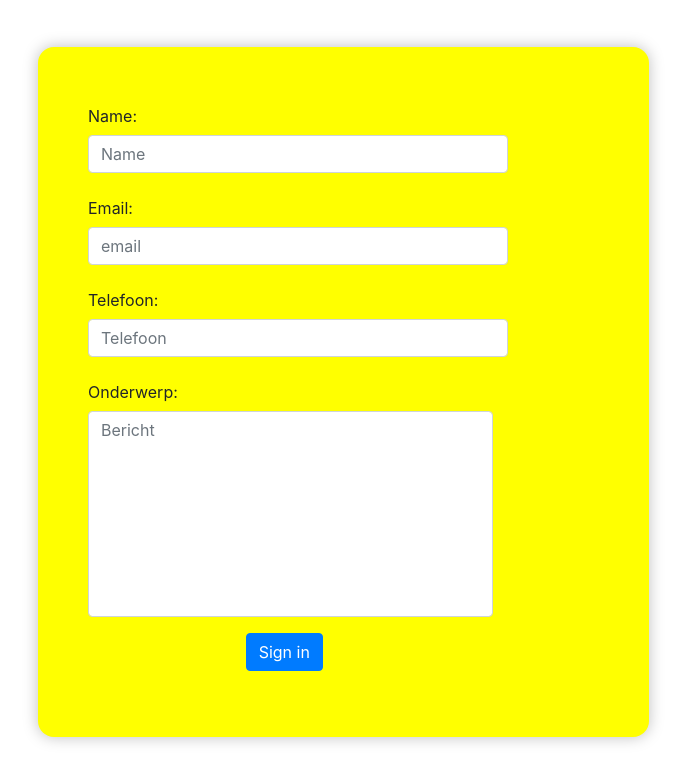
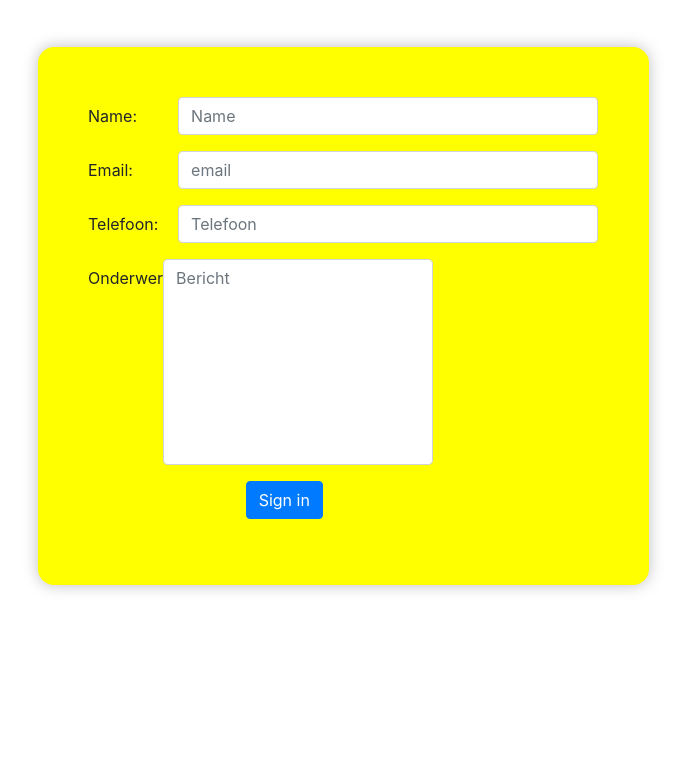
Before and after one commit to bennyho88/Final-project, a plain HTML site: page index.html in a window 1280 px wide. Shown: the part 863-1644 px from the top of the page, without its empty margins (47-733 px from the left). After the commit the page ends 1498 px from the top, so only its background shows below. Drawn offline with nearby package versions, Linux system fonts and the light colour scheme.

Commit message:
modified the size of the inputs

```diff
--- a/index.html
+++ b/index.html
@@ -31,26 +31,26 @@
                 <form>
                     <div class="form-container">
                         <div class="form-group row">
-                          <label for="inputName3" class="col-sm-4 col-form-label">Name:</label>
+                          <label for="inputName3" class="col-sm-2 col-form-label">Name:</label>
                           <div class="col-sm-10">
                             <input type="text" class="form-control" id="inputName3" placeholder="Name" required>
                           </div>
                         </div>
                         <div class="form-group row">
-                          <label for="inputEmail3" class="col-sm-4 col-form-label">Email:</label>
+                          <label for="inputEmail3" class="col-sm-2 col-form-label">Email:</label>
                           <div class="col-sm-10">
                             <input type="email" class="form-control" id="inputEmail3" placeholder="email" required>
                           </div>
                         </div>
                         <div class="form-group row">
-                            <label for="inputTelefoon3" class="col-sm-4 col-form-label">Telefoon:</label>
+                            <label for="inputTelefoon3" class="col-sm-2 col-form-label">Telefoon:</label>
                             <div class="col-sm-10">
                                 <input type="tel" class="form-control" id="inputTelefoon3" placeholder="Telefoon" required>
                             </div>
                          </div>
                          <div class="form-group row">
-                            <label for="inputPassword3" class="col-sm-4 col-form-label">Onderwerp:</label>
-                            <textarea class="col-sm-9 form-control textarea" name="" id="" cols="10" rows="8" placeholder="Bericht"></textarea>
+                            <label for="inputPassword3" class="col-sm-2 col-form-label">Onderwerp:</label>
+                            <textarea class="col-sm-6 form-control textarea" name="" id="" cols="10" rows="8" placeholder="Bericht"></textarea>
                         </div>
                         <div class="form-group row">
                           <div class="col-sm-5 submitbtn">
--- a/styles-contact.css
+++ b/styles-contact.css
@@ -16,9 +16,7 @@
     resize: none;
     display: inline-block;
     align-items: right;
-    width: 200px;
-    position:relative;
-    left: 15px;
+    box-sizing: border-box;
 
 }
 
```
